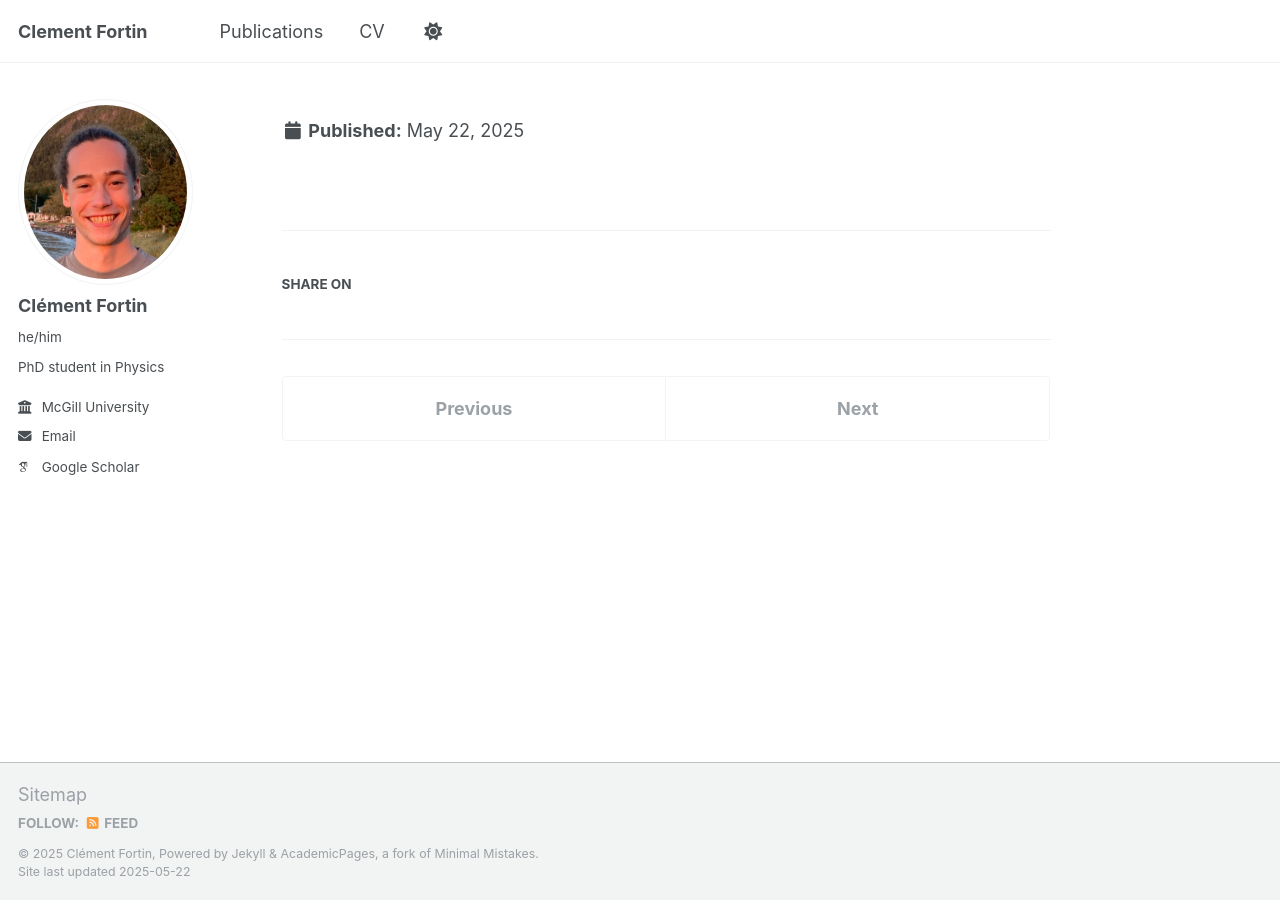
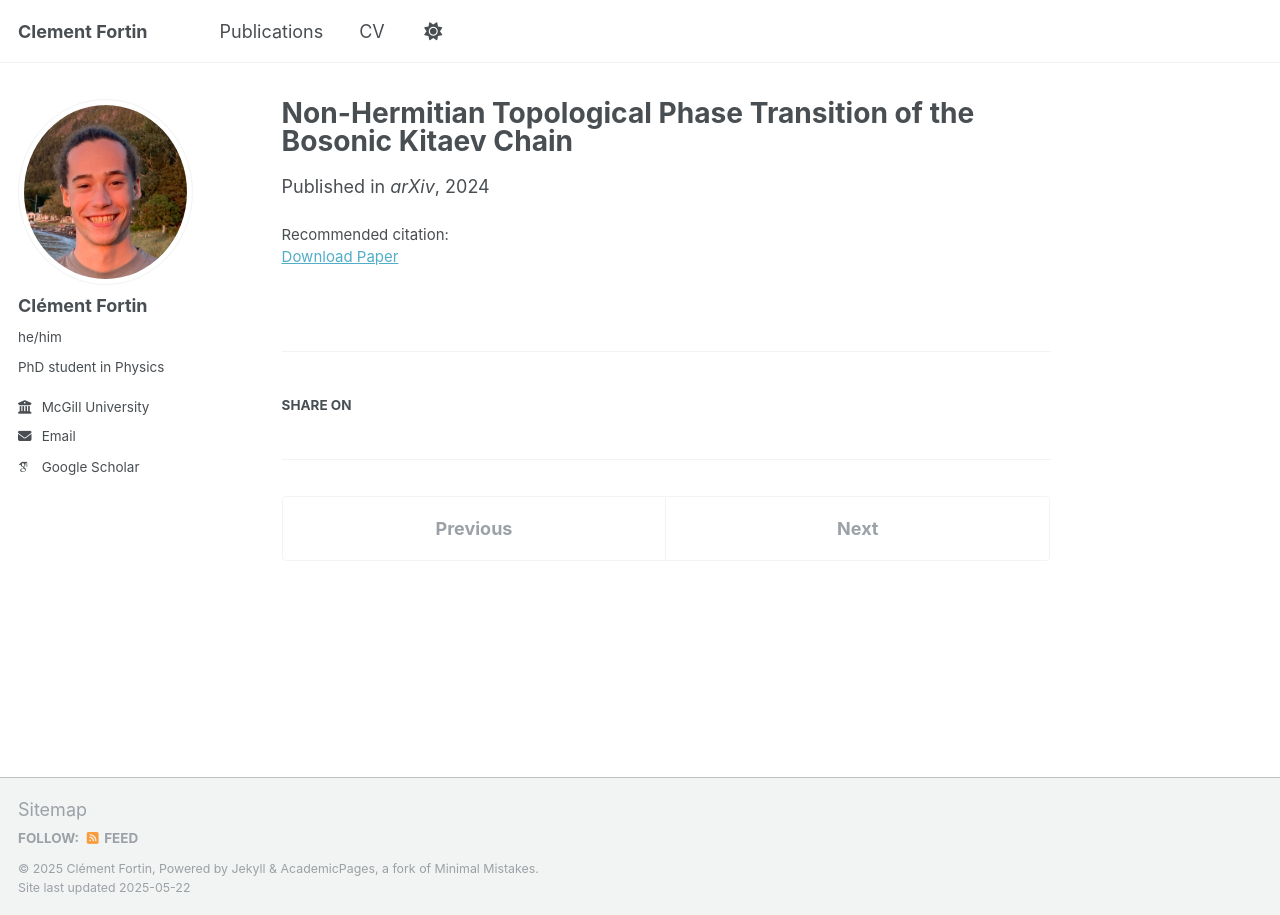
Before and after one commit to ClementFortin/ClementFortin.github.io, a Jekyll site: the page built from _publications/2024-12-12.md, in a window 1280 px wide. Built offline with Jekyll 4.4.1, drawn with Linux system fonts in a browser that asks for light colours; some web fonts are replaced.

Commit message:
Update 2024-12-12.md

```diff
--- a/_publications/2024-12-12.md
+++ b/_publications/2024-12-12.md
@@ -3,7 +3,7 @@ title: "Non-Hermitian Topological Phase Transition of the Bosonic Kitaev Chain"
 collection: publications
 category: manuscripts
 permalink: /publication/2024-12-12
-excerpt: 'Clement Fortin, Kai Wang and Tami Pereg-Barnea
+excerpt: 'Clement Fortin, Kai Wang and Tami Pereg-Barnea'
 date: 2024-12-12
 venue: '<em>arXiv</em>'
 paperurl: 'https://arxiv.org/pdf/2412.09744'
```
